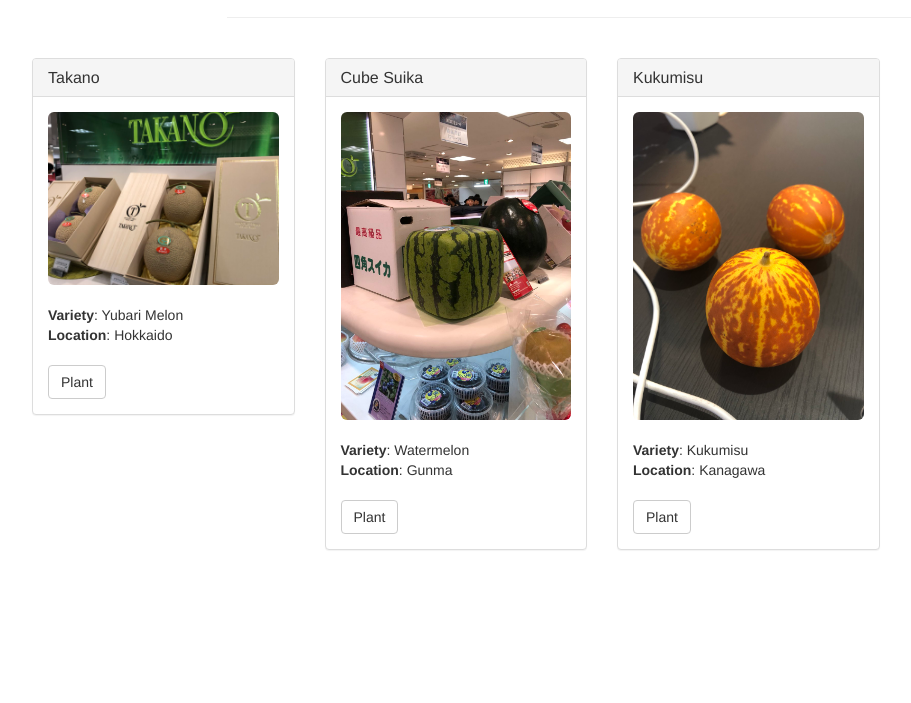
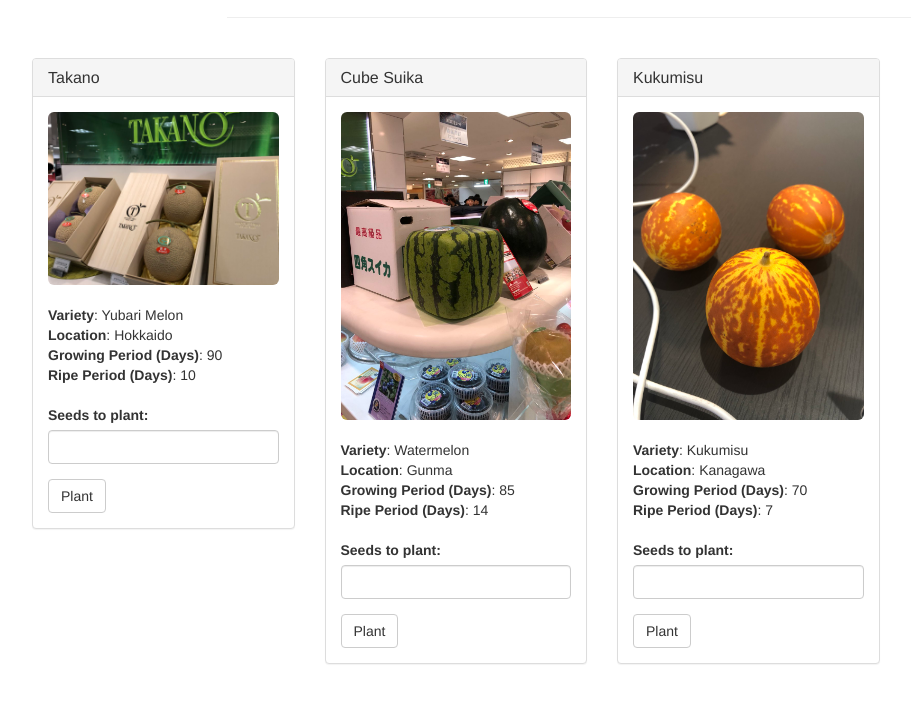
Before and after one commit to ann-kilzer/meloncoin, a website: page src/index.html in a window 1280 px wide. Shown: the part 63-766 px from the top of the page, without its empty margins (38-949 px from the left). Drawn offline with nearby package versions, Linux system fonts and the light colour scheme; no server answers.

Commit message:
frontend refinements

```diff
--- a/src/index.html
+++ b/src/index.html
@@ -42,8 +42,18 @@
             <img alt="140x140" data-src="holder.js/140x140" class="img-rounded img-center" style="width: 100%;" src="https://pbs.twimg.com/media/Dj4K-UvUwAA3U7-.jpg" data-holder-rendered="true">
             <br/><br/>
             <strong>Variety</strong>: <span class="melon-variety">Yubari Melon</span><br/>
-            <strong>Location</strong>: <span class="melon-location">Hokkaido</span><br/><br/>
-	    <button class="btn btn-default btn-plant" type="button" data-id="0">Plant</button>
+            <strong>Location</strong>: <span class="melon-location">Hokkaido</span><br/>
+	    <strong>Growing Period (Days)</strong>: <span class="melon-grow-period">90</span><br/>
+	    <strong>Ripe Period (Days)</strong>: <span class="melon-ripe-period">10</span><br/><br/>
+
+	    <form>
+	      <div class="form-group">
+		<label for="seeds">Seeds to plant:</label>
+		<input type="text" class="form-control seeds" id="seeds">
+	      </div>
+	      <button class="btn btn-default btn-plant" type="button" data-id="0" id="btn-plant">Plant</button>
+	    </form>
+
           </div>
         </div>
       </div>
--- a/src/js/app.js
+++ b/src/js/app.js
@@ -13,6 +13,9 @@ App = {
 		melonTemplate.find('img').attr('src', data[i].picture);
 		melonTemplate.find('.melon-variety').text(data[i].variety);
 		melonTemplate.find('.melon-location').text(data[i].location);
+		melonTemplate.find('.melon-grow-period').text(data[i].growing_period);
+		melonTemplate.find('.melon-ripe-period').text(data[i].ripe_period);
+		melonTemplate.find('.btn-plant').attr('data-id', i);
 
 		melonsRow.append(melonTemplate.html());
 	    }
@@ -48,10 +51,11 @@ App = {
     },
 
     bindEvents: function() {
-	$(document).on('click', '.btn-plant', App.plantMelon);
+	//$(document).on('click', '.btn-plant', App.plantMelon());
+	document.getElementById('btn-plant').setAttribute('onclick', `App.plantMelon(1,2)`);
     },
 
-    plantMelon: function() {
+    plantMelon: function(melons, index) {
 	var farm;
 
 	web3.eth.getAccounts(function(error, accounts) {
@@ -61,12 +65,14 @@ App = {
 
 	    var account = accounts[0];
 	    var plantTime = Math.floor((new Date).getTime() / 1000); // seconds since the epoch
+	    var plantDays = document.getElementsByClassName("melon-grow-period")[index].innerText
+	    var ripeDays = document.getElementsByClassName("melon-ripe-period")[index].innerText
 
 
 	    App.contracts.MelonFarm.deployed().then(function(instance) {
 		farm = instance;
 
-		return farm.launchMeloncoin(10, plantTime, 90, 10, {from: account});
+		return farm.launchMeloncoin(melons, plantTime, plantDays, ripeDays, {from: account});
 	    }).catch(function(err) {
 		console.log(err.message);
 	    });
--- a/src/melons.json
+++ b/src/melons.json
@@ -4,6 +4,8 @@
 	"name": "Takano",
 	"picture": "images/takano.jpg",
 	"variety": "Yubari Melon",
+	"growing_period": 90,
+	"ripe_period": 10,
 	"location": "Hokkaido"
     },
     {
@@ -11,6 +13,8 @@
 	"name": "Cube Suika",
 	"picture": "images/cubesuika.jpg",
 	"variety": "Watermelon",
+	"growing_period": 85,
+	"ripe_period": 14,
 	"location": "Gunma"
     },
     {
@@ -18,6 +22,8 @@
 	"name": "Kukumisu",
 	"picture": "images/kukumisu.jpg",
 	"variety": "Kukumisu",
+	"growing_period": 70,
+	"ripe_period":7,
 	"location": "Kanagawa"
     }
 ]
```
Lines whose indentation alone changed are shown as unchanged.
